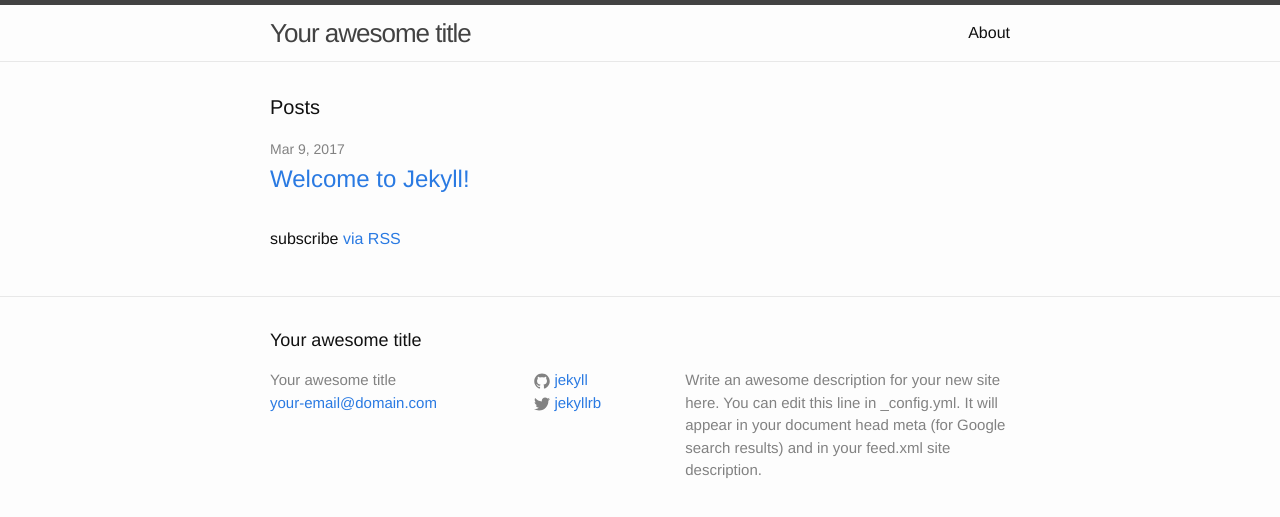
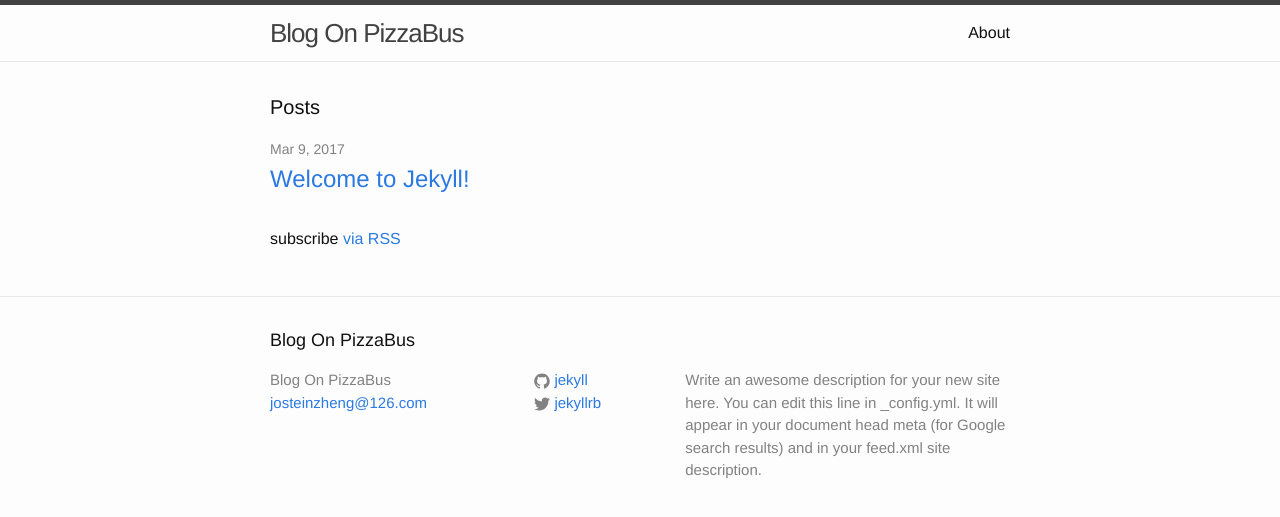
Before and after one commit to josteinzheng/josteinzheng.github.io, a Jekyll site: the page built from index.html, in a window 1280 px wide. Shown: the top 517 px of the page. Built offline with Jekyll 4.4.1, drawn with Linux system fonts in a browser that asks for light colours.

Commit message:
update config

```diff
--- a/_config.yml
+++ b/_config.yml
@@ -6,8 +6,8 @@
 # 'jekyll serve'. If you change this file, please restart the server process.
 
 # Site settings
-title: Your awesome title
-email: your-email@domain.com
+title: Blog On PizzaBus
+email: josteinzheng@126.com
 description: > # this means to ignore newlines until "baseurl:"
   Write an awesome description for your new site here. You can edit this
   line in _config.yml. It will appear in your document head meta (for
```
